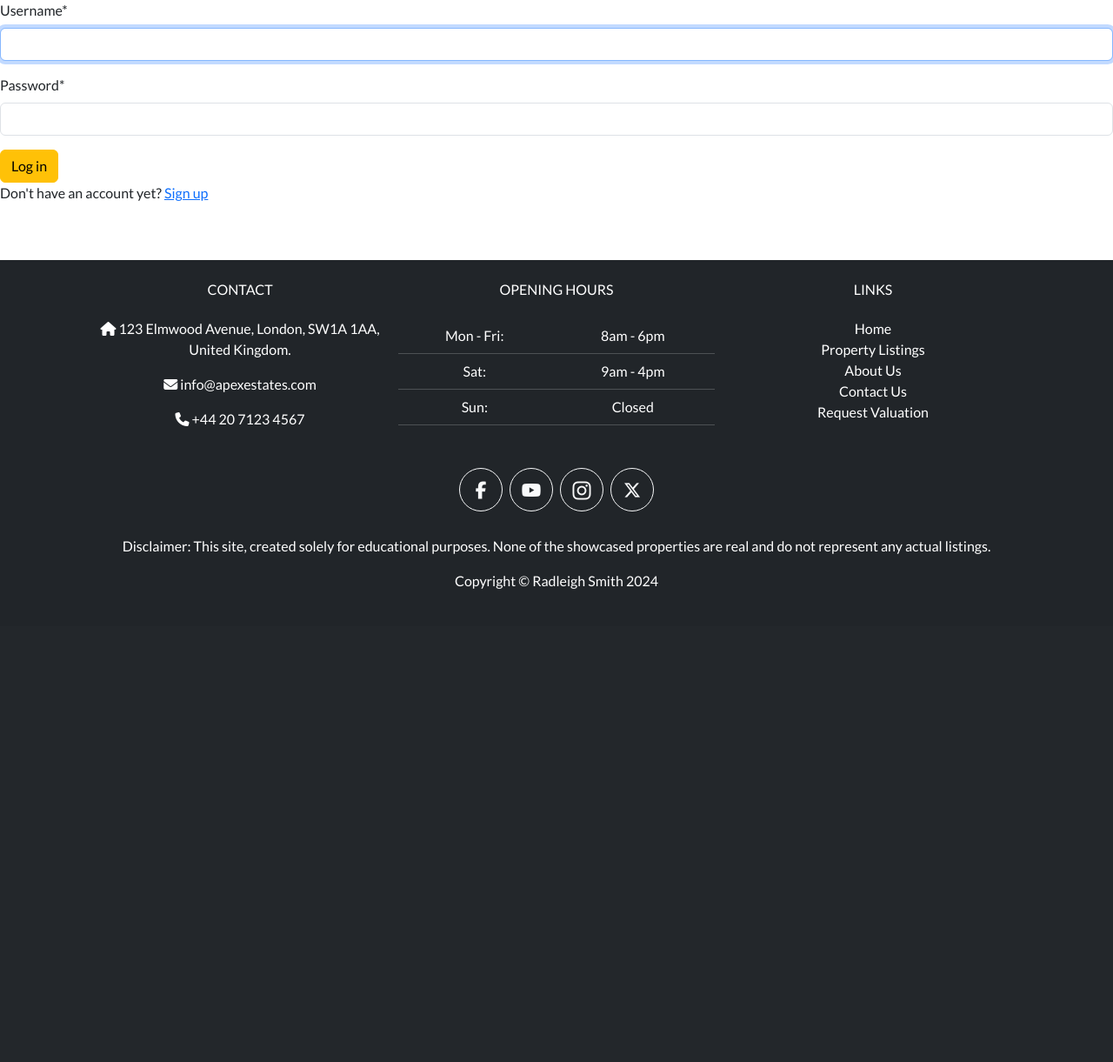
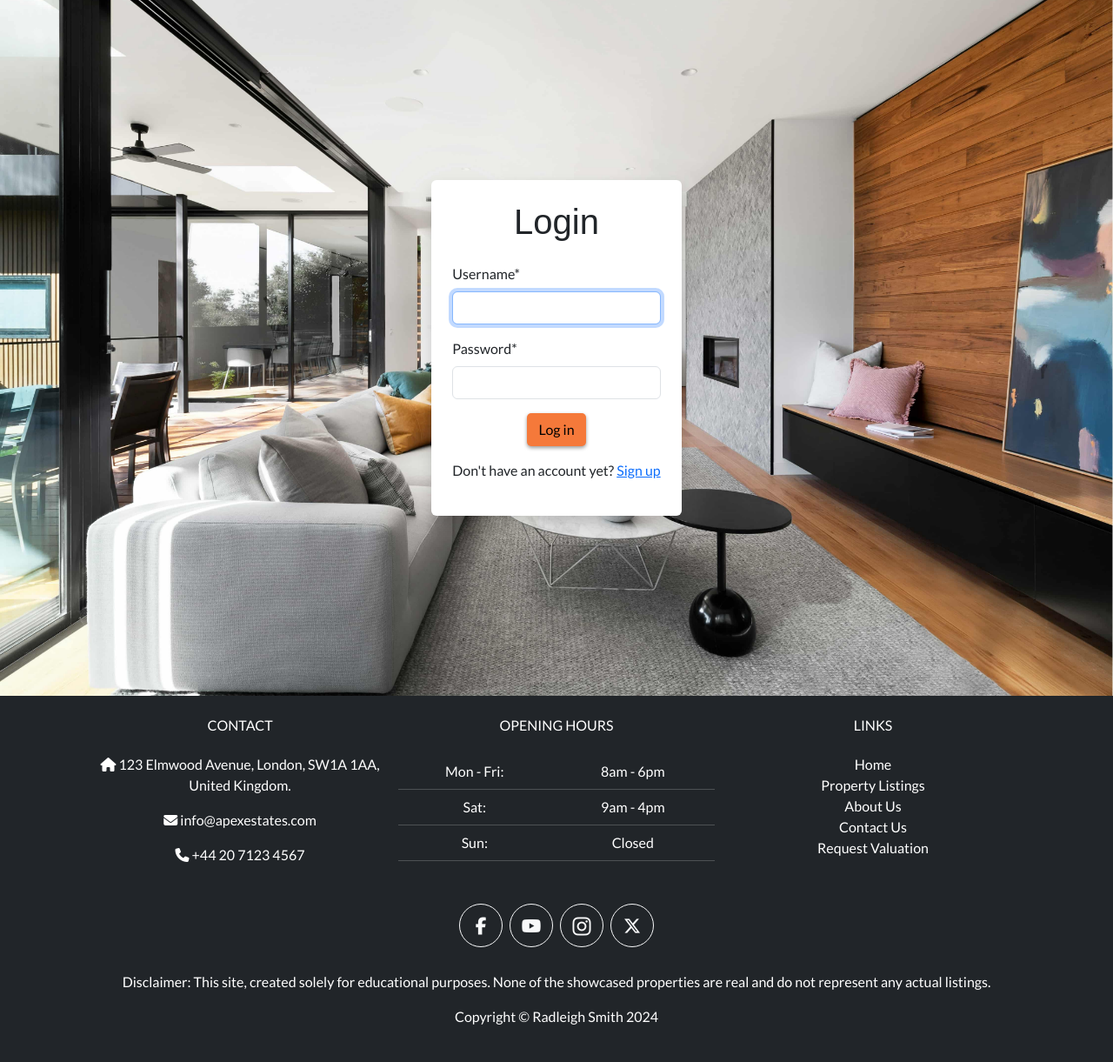
Before and after one commit to RadleighSmith/apex-estates, a Django app: page /login/ in a window 1280 px wide. Shown: the part 80-1301 px from the top of the page at 87% size. Before the commit the page ends 757 px from the top, so only its background shows below. Run offline with Django 4.2, Linux system fonts and the light colour scheme; some libraries are stand-ins or nearby versions.

Commit message:
Add login page styling and background image

```diff
--- a/account/templates/registration/login.html
+++ b/account/templates/registration/login.html
@@ -1,13 +1,25 @@
 {% extends 'base.html' %}
+{% load static %}
 
 {% block title %}Log in{% endblock %}
 
 {% load crispy_forms_tags %}
 
 {% block content %}
-<form method="POST">
-    {% csrf_token %}{{form|crispy}}
-    <button type="submit" class="btn btn-warning">Log in</button>
-    <p>Don't have an account yet? <a href="/sign_up">Sign up</a></p>
-</form>
+<div class="position-relative vh-100">
+    <img class="background-image" src="{% static 'images/log-on-background.jpg' %}" alt="Background Image">
+    <div class="d-flex justify-content-center align-items-center h-100">
+        <div class="bg-white p-4 rounded shadow" style="max-width: 300px;">
+            <h1 class="mb-4 text-center">Login</h1>
+            <form method="POST">
+                {% csrf_token %}{{form|crispy}}
+                <div class="text-center">
+                    <button type="submit" class="btn call-to-action">Log in</button>
+                    <p class="mt-3 text-center">Don't have an account yet? <a href="/sign_up">Sign up</a></p>
+                </div>
+            </form>
+        </div>
+    </div>
+</div>
+
 {% endblock %}
--- a/static/css/style.css
+++ b/static/css/style.css
@@ -296,3 +296,22 @@ h2 {
     max-width: 100px;
     box-shadow: 0 0 20px var(--orange);
 }
+
+/* LOGON AND REGISTER PAGES */
+.background-image {
+    position: absolute;
+    top: 0;
+    left: 0;
+    width: 100%;
+    height: 100%;
+    object-fit: cover;
+    z-index: -1;
+}
+
+.auth-container{
+    max-width: 100%;
+}
+
+.auth-btn {
+    width: 50%;
+}
```
Also changed, not shown: static/images/log-on-background.jpg (added).
